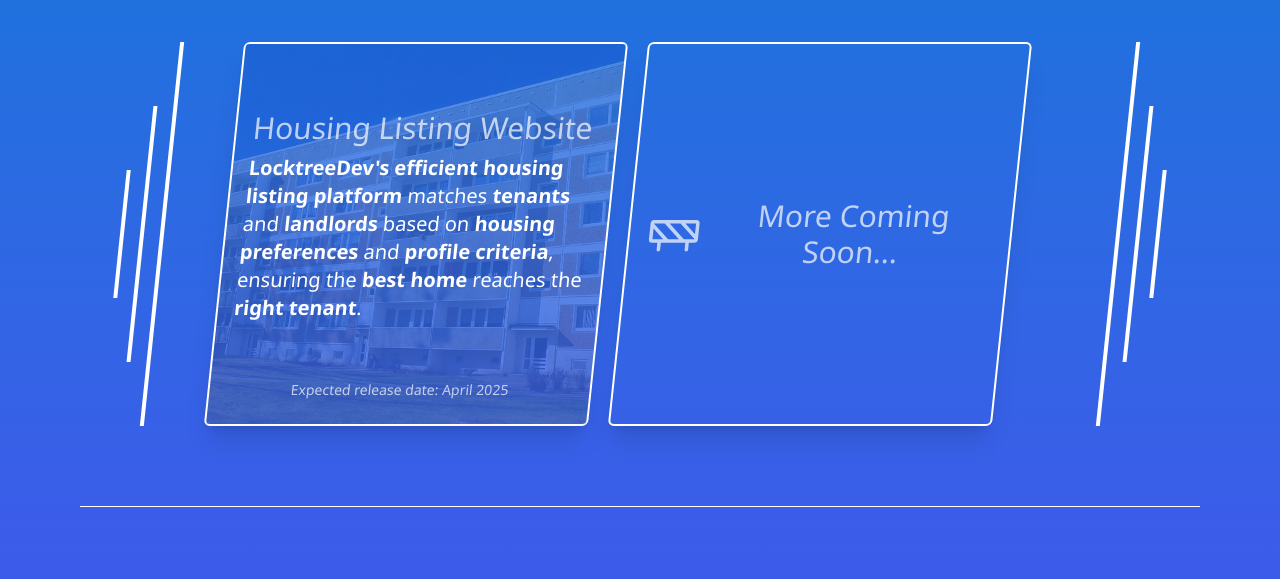
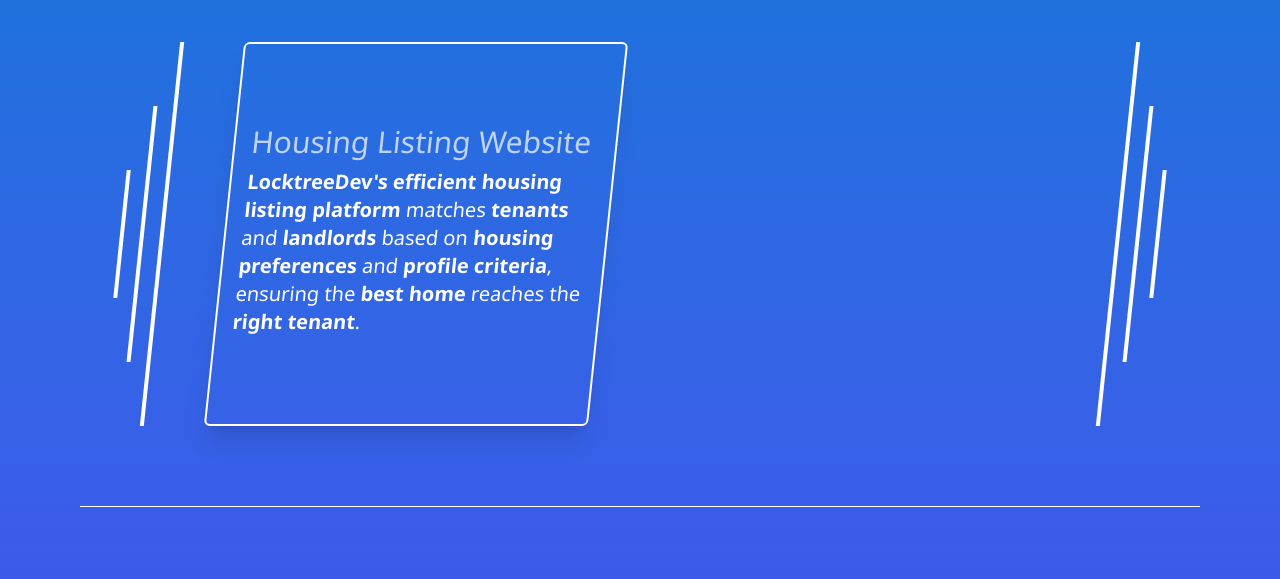
Before and after one commit to locktreedev/locktreedev, a plain HTML site: page index.html in a window 1280 px wide. Shown: the part 599-1178 px from the top of the page. Drawn offline with nearby package versions, Linux system fonts and the light colour scheme.

Commit message:
Removed line expected release date, coming soon card, and project card background.

```diff
--- a/assets/js/translations.js
+++ b/assets/js/translations.js
@@ -67,7 +67,6 @@
         firstProjectDescription: `<b>Ons efficiënte woningaanbodplatform</b> matcht <b>huurders</b> en <b>verhuurders</b>
         op basis van <b>woonwensen</b> en <b>profielvoorkeuren</b>, zodat de <b>beste woning</b> bij de
         <b>juiste huurder</b> terechtkomt.`,
-        firstProjectReleaseDate: 'Verwachte uitbrengdatum: april 2025',
         moreComingSoon: 'binnenkort meer...',
         contactAndFeedback: 'contact & feedback',
         contactAndFeedbackDescription: 'Vul het formulier in en we nemen zo snel mogelijk contact met je op via het door jou opgegeven e-mailadres.',
@@ -99,7 +98,6 @@
         firstProjectDescription: `<b>LocktreeDev's efficient housing listing platform</b> matches <b>tenants</b> and <b>landlords</b>
         based on <b>housing preferences</b> and <b>profile criteria</b>, ensuring the <b>best home</b>
         reaches the <b>right tenant</b>.`,
-        firstProjectReleaseDate: 'Expected release date: April 2025',
         moreComingSoon: 'more coming soon...',
         contactAndFeedback: 'contact & feedback',
         contactAndFeedbackDescription: 'Fill out the form, and we will get in touch with you as soon as possible via the email address you provided.',
--- a/index.html
+++ b/index.html
@@ -164,7 +164,7 @@
                         w-64 h-64 min-w-64 min-h-64 max-w-64 max-h-64 hover:bg-gray-100/20 space-y-2 p-4
                         relative">
                         <p data-translate-key="firstProjectTitle"
-                            class="text-3xl select-none capitalize opacity-70 text-left mt-auto z-10 break-words">woningaanbodwebsite</p>
+                            class="text-3xl select-none capitalize opacity-70 text-left z-10 break-words">woningaanbodwebsite</p>
 
                         <p data-translate-key="firstProjectDescription" class="hidden md:block text-xl text-left z-10">
                             <b>Ons efficiënte woningaanbodplatform</b> matcht <b>huurders</b> en <b>verhuurders</b>
@@ -172,24 +172,7 @@
                             <b>juiste huurder</b> terechtkomt.
                         </p>
 
-                        <p data-translate-key="firstProjectReleaseDate" class="text-sm select-none opacity-70 mt-auto z-10">
-                            Verwachte uitbrengdatum: april 2025
-                        </p>
-
-                        <div class="absolute inset-0 w-full h-full opacity-20
-                            bg-[url(assets/images/woning.jpg)] bg-center bg-cover bg-no-repeat"></div>
-                    </div>
-                    <div class="md:w-96 md:h-96 md:min-w-96 md:min-h-96 md:max-w-96 md:max-h-96 border-2 rounded-md
-                        shadow-xl flex flex-col justify-center md:-skew-x-6 hover:scale-105 transition
-                        w-64 h-64 min-w-64 min-h-64 max-w-64 max-h-64 hover:bg-gray-100/20 space-y-2 p-4
-                        relative">
-                        <div class="select-none opacity-70 flex flex-row items-center space-x-2 justify-center">
-                            <img src="assets/images/barricade.svg" alt="barricade" class="invert w-14 h-14 min-w-14 min-h-14
-                                max-w-14 max-h-14 hidden md:block" />
-                            <p data-translate-key="moreComingSoon" class="text-3xl capitalize text-start md:text-center">
-                                binnenkort meer...
-                            </p>
-                        </div>
+                        <div class="absolute inset-0 w-full h-full opacity-20"></div>
                     </div>
 
                     <div class="hidden xl:flex xl:flex-row space-x-4 items-center px-10 ml-auto">
```
Also changed, not shown: assets/images/barricade.svg (deleted), assets/images/woning.jpg (deleted).
